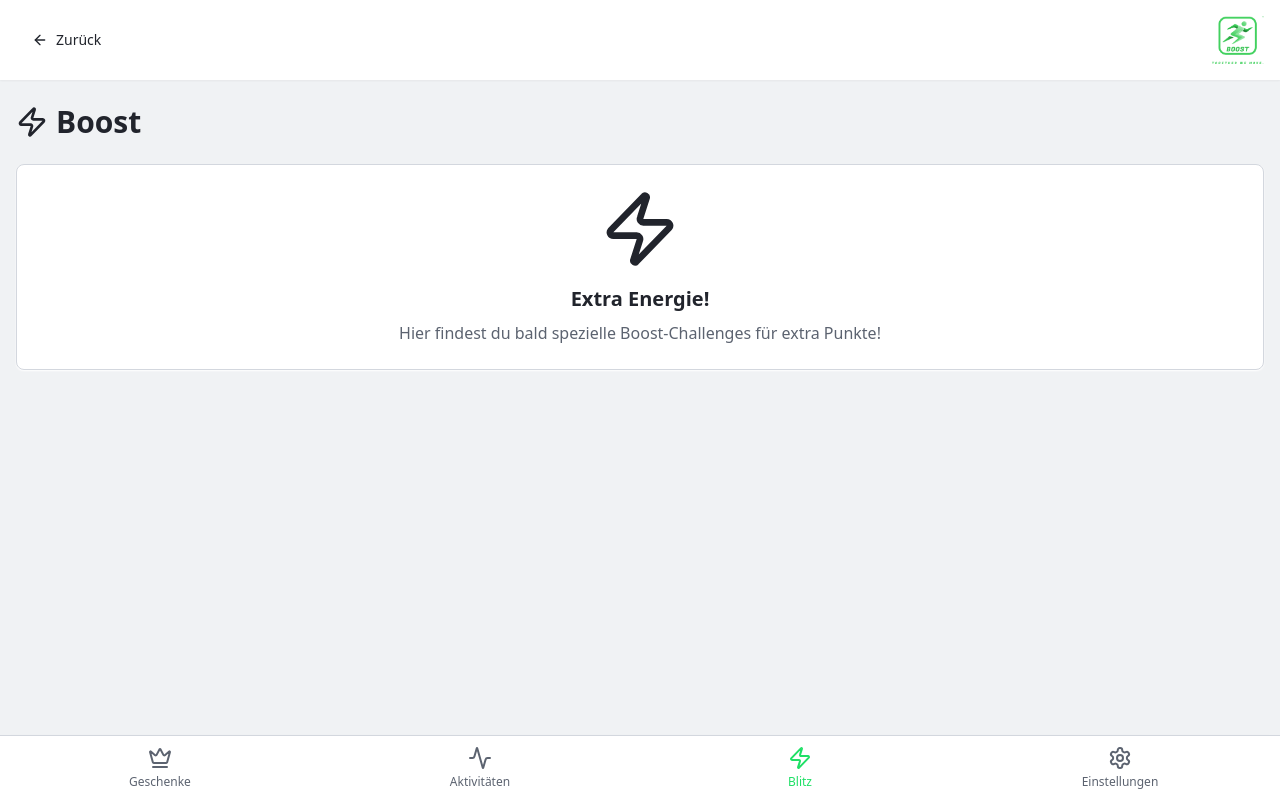
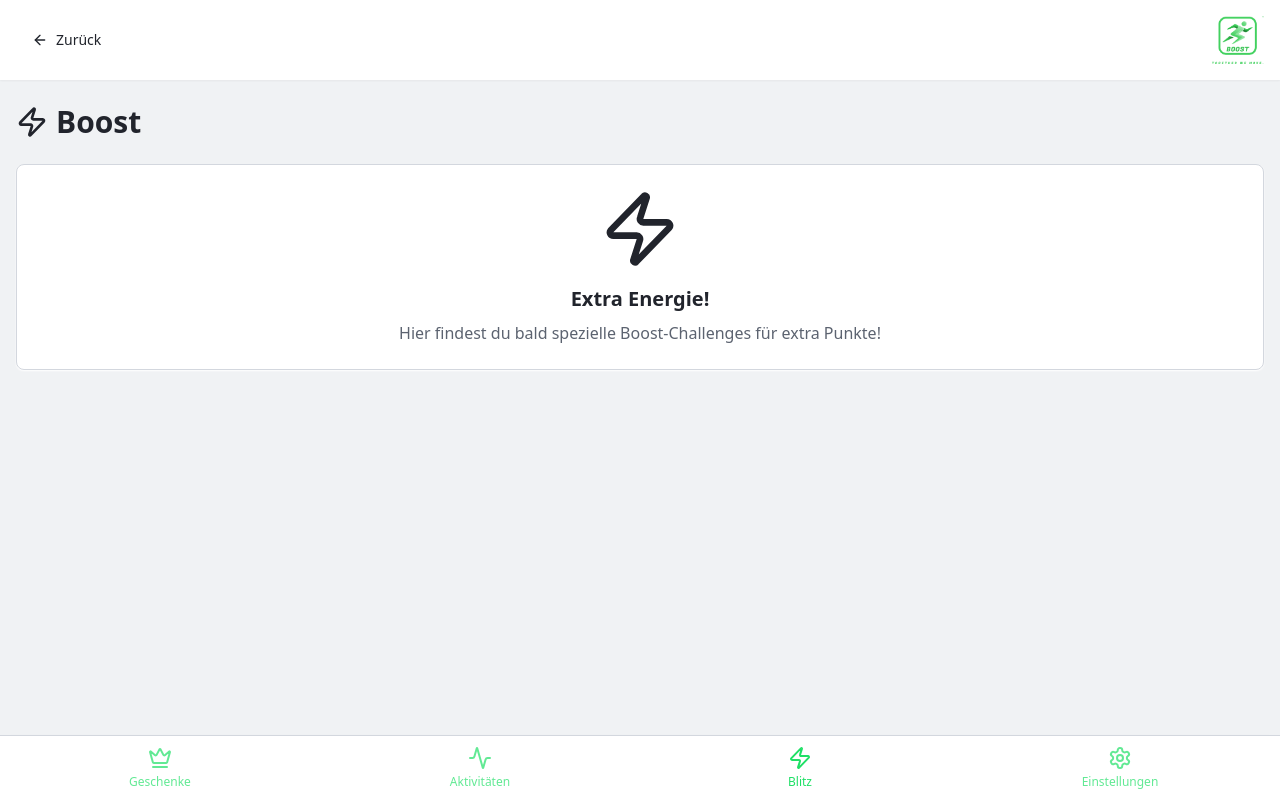
Before and after one commit to juliamariatischler/APP-boost, a React (Vite) app: page /boost in a window 1280 px wide. Built offline with nearby package versions, Linux system fonts and the light colour scheme; the HTML template or start-up script is replaced by a standard one.

Commit message:
Refactor: Change bottom nav colors

```diff
--- a/src/components/BottomNav.tsx
+++ b/src/components/BottomNav.tsx
@@ -26,7 +26,7 @@ export const BottomNav = () => {
               className={`flex flex-col items-center justify-center flex-1 h-full transition-colors ${
                 isActive
                   ? "text-primary"
-                  : "text-muted-foreground hover:text-foreground"
+                  : "text-primary/70 hover:text-primary"
               }`}
             >
               <Icon className="h-6 w-6 mb-1" />
```
